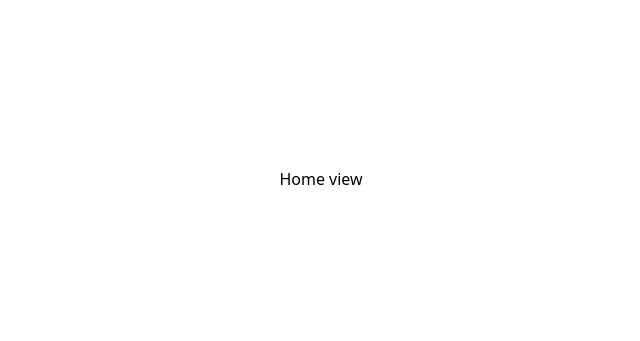
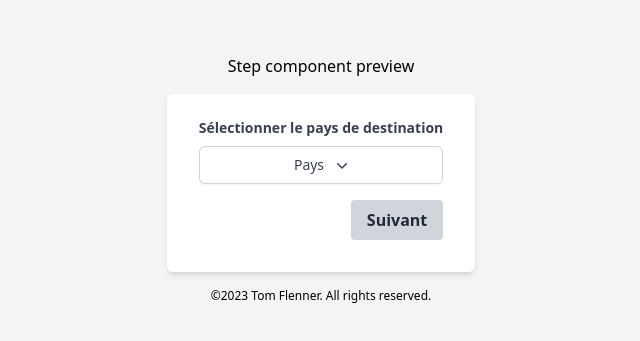
Before and after one commit to tomflenner/allowance-calculator, a Vue app: page / in a window 1280 px wide. Shown: the part 221-562 px from the top of the page, without its empty margins (319-959 px from the left). Built offline with nearby package versions, Linux system fonts and the light colour scheme.

Commit message:
Basic ui : dropdown city component + btn

```diff
--- a/package.json
+++ b/package.json
@@ -12,6 +12,9 @@
     "lint": "eslint . --ext .vue,.js,.jsx,.cjs,.mjs,.ts,.tsx,.cts,.mts --fix --ignore-path .gitignore"
   },
   "dependencies": {
+    "@headlessui/vue": "^1.7.10",
+    "@heroicons/vue": "^2.0.15",
+    "flag-icons": "^6.6.6",
     "vue": "^3.2.45",
     "vue-router": "^4.1.6"
   },
--- a/src/App.vue
+++ b/src/App.vue
@@ -1,7 +1,7 @@
 <script setup lang="ts"></script>
 
 <template>
-  <div class="grid h-screen place-items-center">
+  <div class="grid h-screen place-items-center bg-gray-100">
     <RouterView />
   </div>
 </template>
--- /dev/null
+++ b/src/components/MultistepForm.vue
@@ -0,0 +1,33 @@
+<script setup lang="ts">
+import MultistepFormStep from "./MultistepFormStep.vue";
+import MultistepFormDropdown from "./MultistepFormDropdown.vue";
+</script>
+
+<template>
+  <div class="flex flex-col items-center space-y-8">
+    <MultistepFormStep />
+    <div class="w-full max-w-xs">
+      <div
+        class="bg-white shadow-md flex flex-col rounded-md px-8 pt-6 pb-8 mb-4 mt-4"
+      >
+        <div class="mb-4">
+          <label
+            class="block text-gray-700 text-sm font-bold mb-2"
+            for="username"
+          >
+            Sélectionner le pays de destination
+          </label>
+          <MultistepFormDropdown />
+        </div>
+        <button
+          class="bg-gray-300 hover:bg-gray-400 text-gray-800 font-bold py-2 px-4 rounded ml-auto mr-0"
+        >
+          Suivant
+        </button>
+      </div>
+      <p class="text-center text-xs">
+        &copy;2023 Tom Flenner. All rights reserved.
+      </p>
+    </div>
+  </div>
+</template>
--- /dev/null
+++ b/src/components/MultistepFormDropdown.vue
@@ -0,0 +1,58 @@
+<script setup lang="ts">
+import { Menu, MenuButton, MenuItem, MenuItems } from "@headlessui/vue";
+import { ChevronDownIcon } from "@heroicons/vue/20/solid";
+import "/node_modules/flag-icons/css/flag-icons.min.css";
+</script>
+
+<template>
+  <Menu as="div" class="relative inline-block text-left w-full">
+    <div>
+      <MenuButton
+        class="inline-flex w-full justify-center rounded-md border border-gray-300 bg-white px-4 py-2 text-sm font-medium text-gray-700 shadow-sm hover:bg-gray-50 focus:outline-none focus:ring-2 focus:ring-indigo-500 focus:ring-offset-2 focus:ring-offset-gray-100"
+      >
+        Pays
+        <ChevronDownIcon class="-mr-1 ml-2 h-5 w-5" aria-hidden="true" />
+      </MenuButton>
+    </div>
+
+    <transition
+      enter-active-class="transition ease-out duration-100"
+      enter-from-class="transform opacity-0 scale-95"
+      enter-to-class="transform opacity-100 scale-100"
+      leave-active-class="transition ease-in duration-75"
+      leave-from-class="transform opacity-100 scale-100"
+      leave-to-class="transform opacity-0 scale-95"
+    >
+      <MenuItems
+        class="absolute right-0 z-10 mt-2 w-56 origin-top-right rounded-md bg-white shadow-lg ring-1 ring-black ring-opacity-5 focus:outline-none"
+      >
+        <div class="py-1">
+          <MenuItem v-slot="{ active }">
+            <a
+              href="#"
+              :class="[
+                active ? 'bg-gray-100 text-gray-900' : 'text-gray-700',
+                'block px-4 py-2 text-sm',
+              ]"
+            >
+              <i class="fi fi-ca"></i>
+              Canada
+            </a>
+          </MenuItem>
+          <MenuItem v-slot="{ active }">
+            <a
+              href="#"
+              :class="[
+                active ? 'bg-gray-100 text-gray-900' : 'text-gray-700',
+                'block px-4 py-2 text-sm',
+              ]"
+            >
+              <i class="fi fi-us"></i>
+              Etats-Unis
+            </a>
+          </MenuItem>
+        </div>
+      </MenuItems>
+    </transition>
+  </Menu>
+</template>
--- /dev/null
+++ b/src/components/MultistepFormStep.vue
@@ -0,0 +1,3 @@
+<script setup lang="ts"></script>
+
+<template>Step component preview</template>
--- a/src/views/HomeView.vue
+++ b/src/views/HomeView.vue
@@ -1,7 +1,9 @@
-<script setup lang="ts"></script>
+<script setup lang="ts">
+import MultistepForm from "@/components/MultistepForm.vue";
+</script>
 
 <template>
   <main>
-    <div>Home view</div>
+    <MultistepForm />
   </main>
 </template>
```
Also changed, not shown: 1 other file (tests, documents, lock files or other folders).
